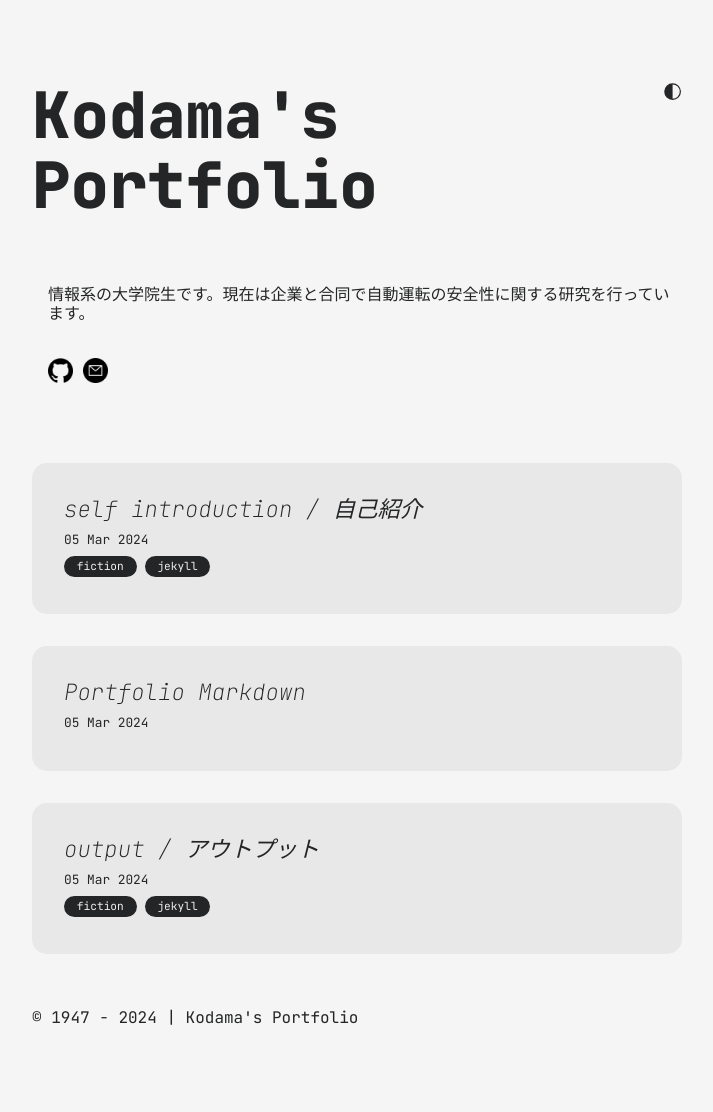
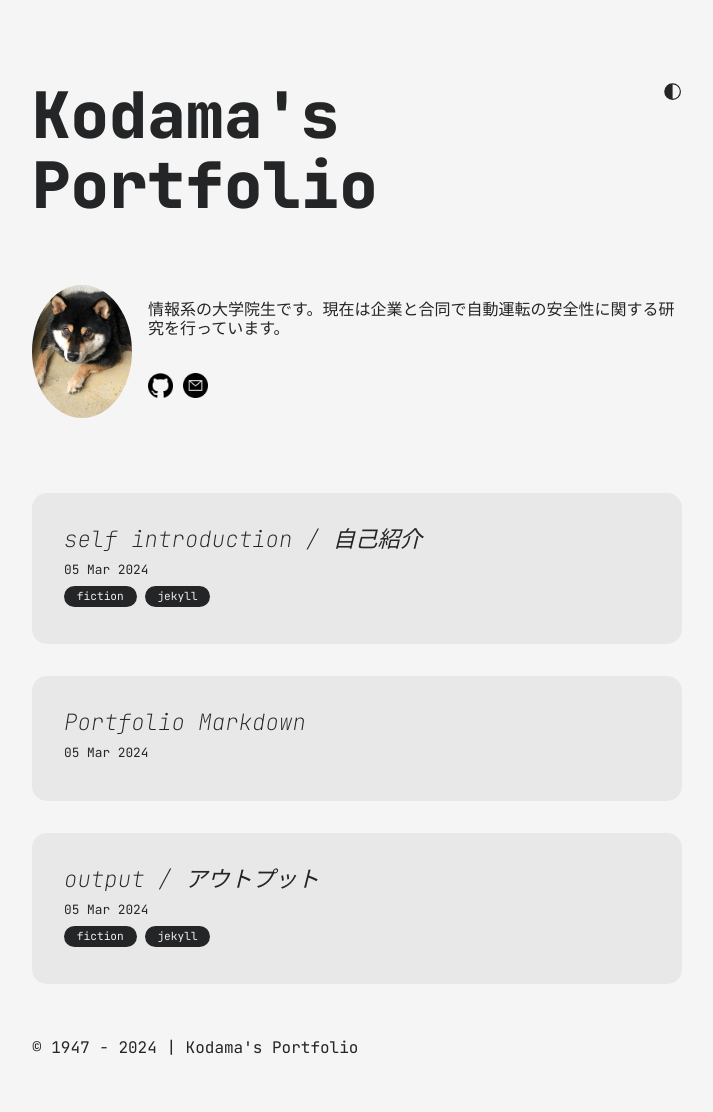
Before and after one commit to kodama3008/kodama3008.github.io, a Jekyll site: the page built from index.md, in a window 1280 px wide. Shown: the whole page, without its empty margins (283-996 px from the left). Built offline with Jekyll 4.4.1, drawn with Linux system fonts in a browser that asks for light colours; before the commit the page ends 1082 px from its top, so only the background shows below that.

Commit message:
Update author.yml

```diff
--- a/_data/author.yml
+++ b/_data/author.yml
@@ -1,5 +1,5 @@
 name: Kodama Hideaki
-dp:
+dp: https://raw.githubusercontent.com/kodama3008/kodama3008.github.io/cite/screenshots/dog.png
 description: "
   <p>
     情報系の大学院生です。現在は企業と合同で自動運転の安全性に関する研究を行っています。
```
